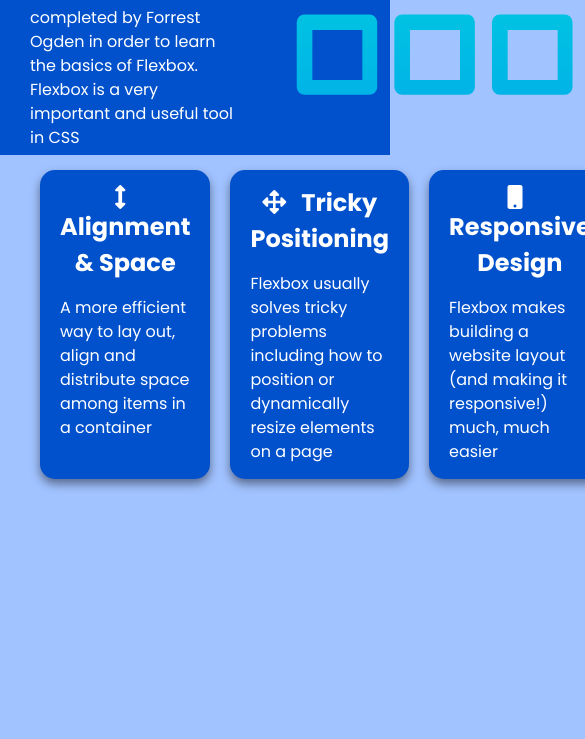
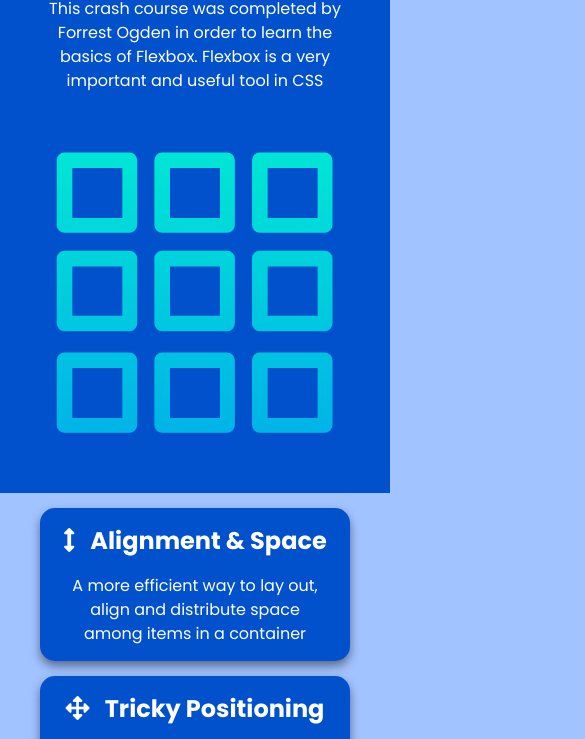
Before and after one commit to ForrestOgden/Flexbox-Example-Website-Layout, a plain HTML site: page index.html in a window 390 px wide. Shown: the part 305-1044 px from the top of the page, 585 px wide, since content can reach past the window. Before the commit the page ends 844 px from the top, so only its background shows below. Drawn offline with Linux system fonts and the light colour scheme.

```diff
--- a/flexstyle.css
+++ b/flexstyle.css
@@ -132,7 +132,19 @@
 }
 
 
+@media (max-width: 750px) {
 
+  .header .container {
+    flex-direction: column;
+    padding-top: 20px;
+    text-align: center;
+  }
+
+  .boxes .container {
+    display: block;
+    text-align: center;
+  }
+}
 
 
 
```
